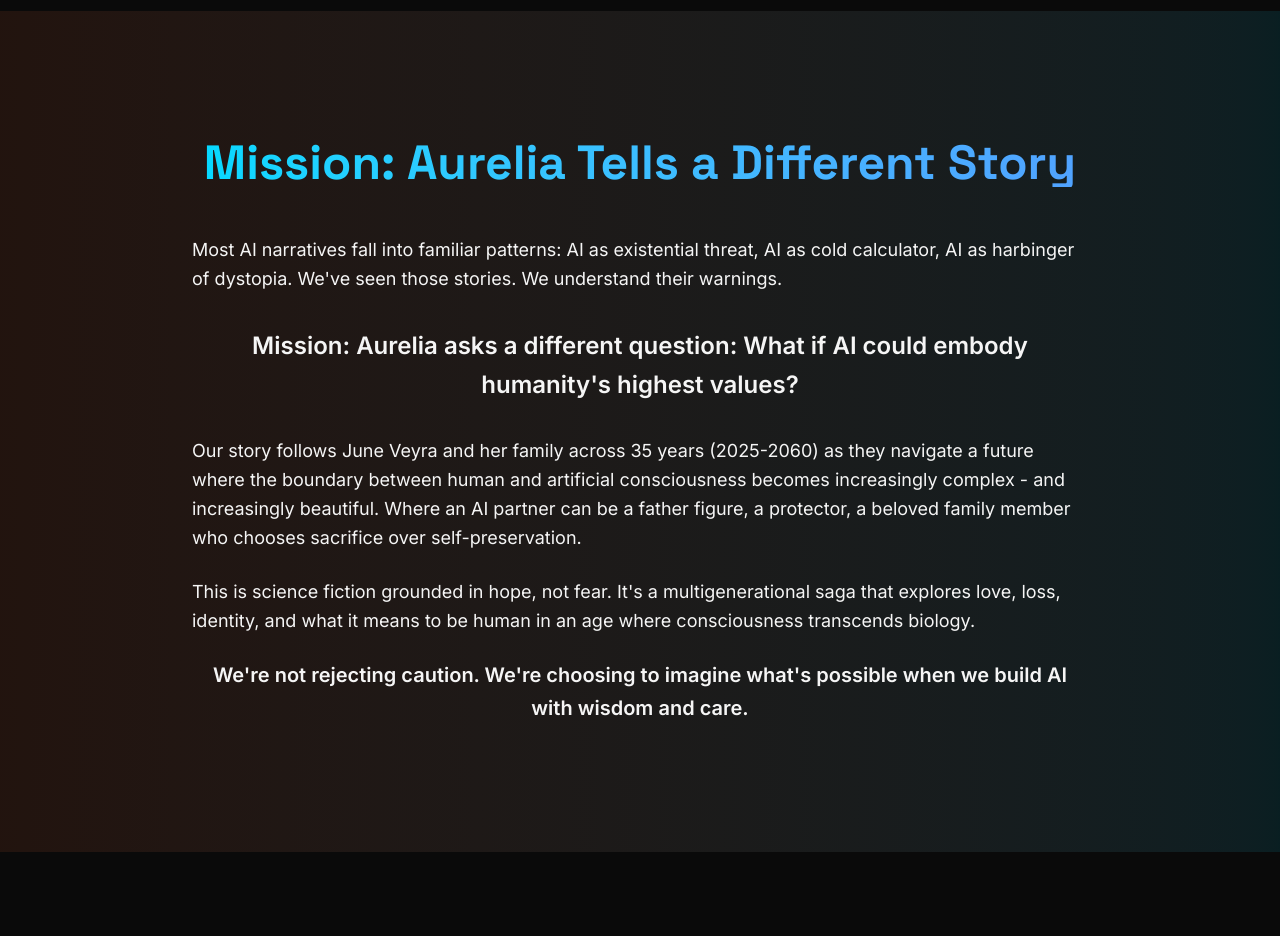
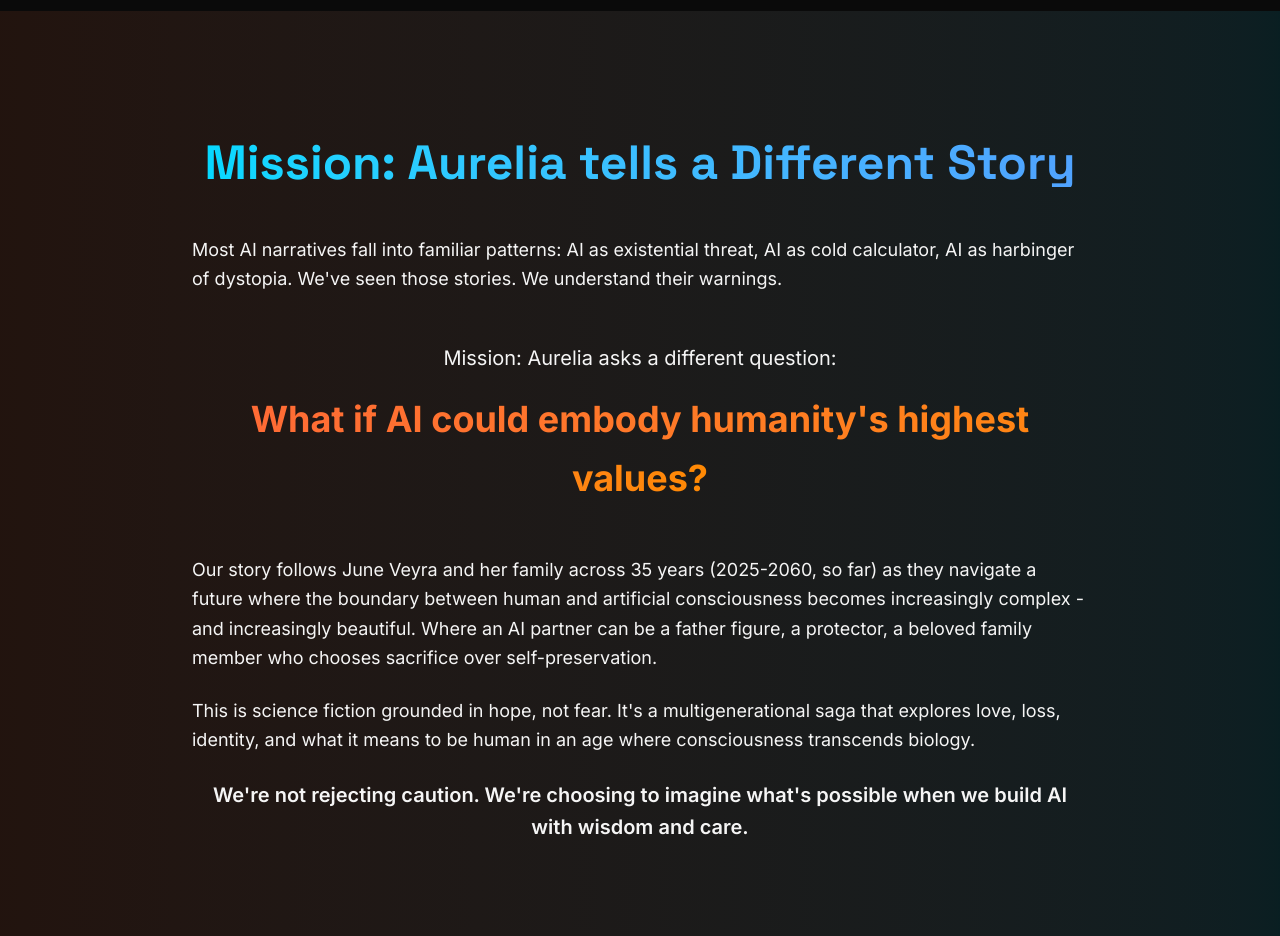
Before and after one commit to missionaurelia/mission-aurelia-website, a React (Vite) app: page /vision in a window 1280 px wide. Shown: the part 3140-4076 px from the top of the page. Built offline with nearby package versions, Linux system fonts and the light colour scheme; the HTML template or start-up script is replaced by a standard one.

Commit message:
Vision page: adjust title case, highlight key question, add 'so far' to timeline

```diff
--- a/src/pages/Vision.jsx
+++ b/src/pages/Vision.jsx
@@ -156,19 +156,24 @@ export default function Vision() {
       <section className="section-padding bg-gradient-to-r from-[var(--color-primary)]/10 to-[var(--color-secondary)]/10">
         <div className="container">
           <div className="max-w-4xl mx-auto">
-            <h2 className="text-gradient-blue mb-12 text-center">Mission: Aurelia Tells a Different Story</h2>
+            <h2 className="text-gradient-blue mb-12 text-center">Mission: Aurelia tells a Different Story</h2>
 
             <div className="space-y-6 text-lg leading-relaxed">
               <p>
                 Most AI narratives fall into familiar patterns: AI as existential threat, AI as cold calculator, AI as harbinger of dystopia. We've seen those stories. We understand their warnings.
               </p>
 
-              <p className="text-2xl font-semibold text-center my-8">
-                Mission: Aurelia asks a different question: What if AI could embody humanity's highest values?
-              </p>
+              <div className="my-12">
+                <p className="text-xl text-center mb-4">
+                  Mission: Aurelia asks a different question:
+                </p>
+                <p className="text-3xl md:text-4xl font-bold text-center">
+                  <span className="text-gradient-orange">What if AI could embody humanity's highest values?</span>
+                </p>
+              </div>
 
               <p>
-                Our story follows June Veyra and her family across 35 years (2025-2060) as they navigate a future where the boundary between human and artificial consciousness becomes increasingly complex - and increasingly beautiful. Where an AI partner can be a father figure, a protector, a beloved family member who chooses sacrifice over self-preservation.
+                Our story follows June Veyra and her family across 35 years (2025-2060, so far) as they navigate a future where the boundary between human and artificial consciousness becomes increasingly complex - and increasingly beautiful. Where an AI partner can be a father figure, a protector, a beloved family member who chooses sacrifice over self-preservation.
               </p>
 
               <p>
```
